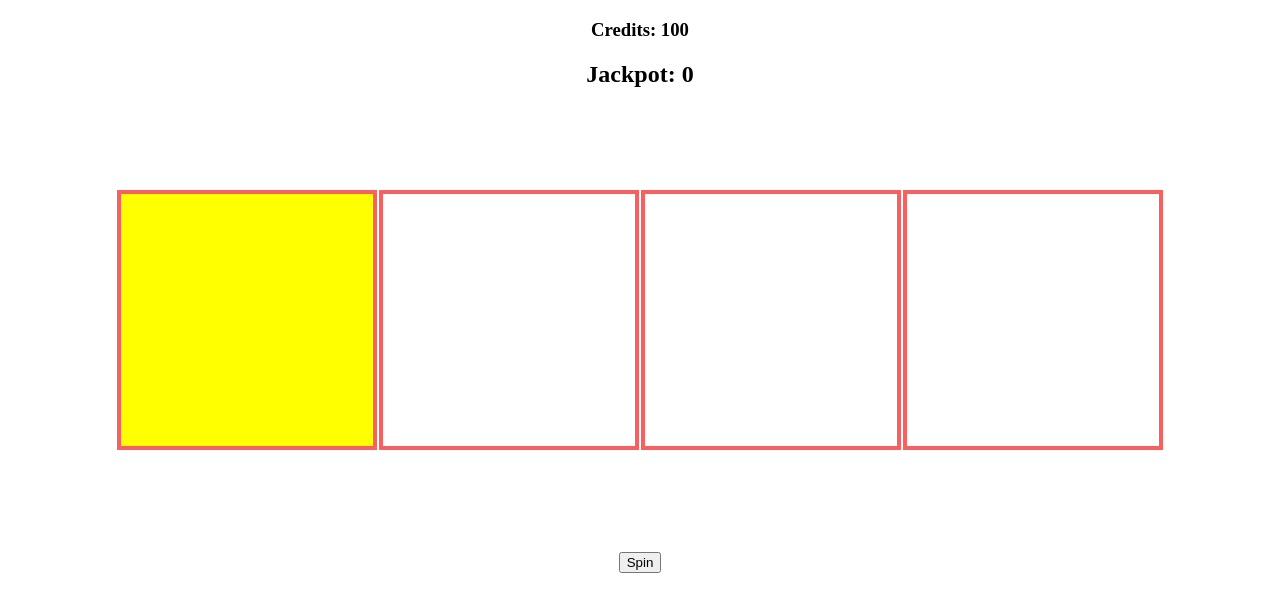
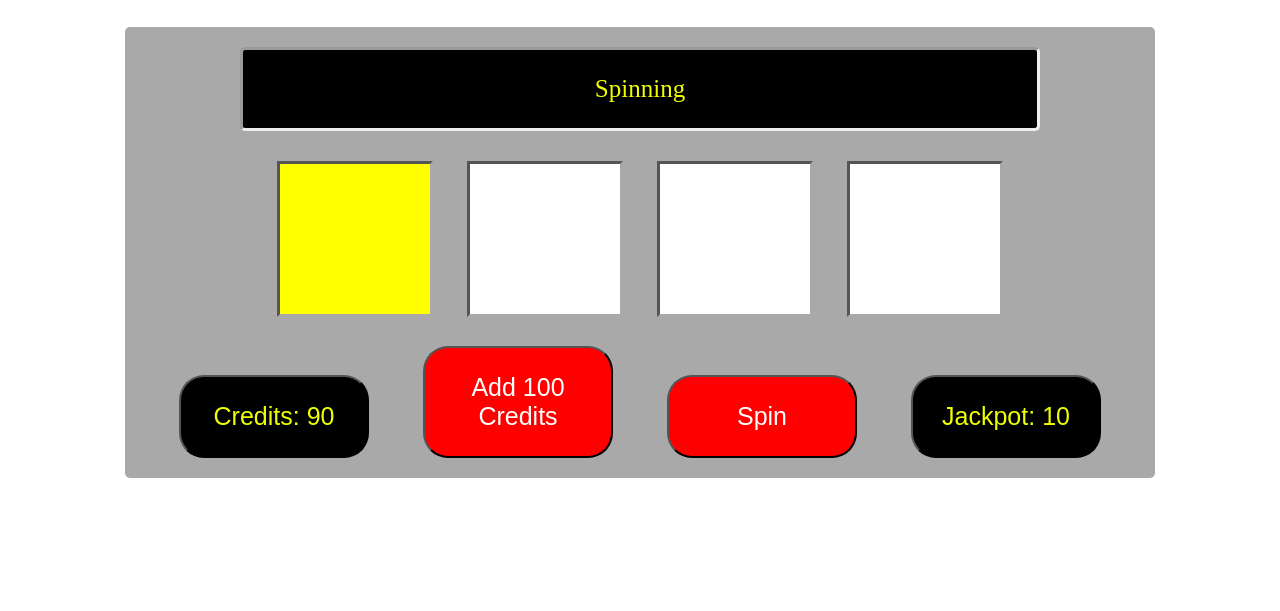
Before and after one commit to ConalG/Phorest_TechTest_slotMachine, a plain HTML site: page index.html in a window 1280 px wide. Both pictures are taken after a click on the button "Spin". Shown: the part 61-672 px from the top of the page. Drawn offline with Linux system fonts and the light colour scheme.

Commit message:
Update to Style.css
Update to design of game

```diff
--- a/index.html
+++ b/index.html
@@ -9,29 +9,22 @@
      <header class="center">
          <h1>Match All Four to Win!</h1>
      </header>
-     <div class="center">
-        <h3>Credits: <span id="money">100</span></h3>
-        <h2>Jackpot: <span id="prize">0</span></h2>
-     </div>
-     <div class="center">
-         <span id="result"></span>
-     </div>
-     <table class="center">
-         <tbody>
-              <tr>
-                <td id="slot1" class="c0">
-                </td>
-                <td id="slot2" class="c0">
-                </td>
-                <td id="slot3" class="c0">
-                </td>
-                <td id="slot4" class="c0">
-                </td>
-              </tr>
-         </tbody>
-     </table>
-     <div class="center">
-         <button id="play" onclick="spinning();">Spin</button>
-     </div>
+     <div class="machine">
+        <div class="display">
+            <span id="result">We have given you 100 credits on the house!</span>
+        </div>
+        <div class="center" id="slotbody">
+                <div id="slot1" class="c0"></div>
+                <div id="slot2" class="c0"></div>
+                <div id="slot3" class="c0"></div>
+                <div id="slot4" class="c0"></div>
+        </div>
+        <div class="center">
+            <button class="screen">Credits: <span id="money">100</span></button>
+            <button id="play" onclick="spinning();">Add 100 Credits</button>
+            <button id="play" onclick="spinning();">Spin</button>
+            <button class="screen">Jackpot: <span id="prize">0</span></button>
+        </div>
+    </div>
  </body>
 </html>
--- a/script.js
+++ b/script.js
@@ -1,6 +1,7 @@
 let credits = 100;
 let jackpot = 0;
 let result = false;
+
 
 //Genertate Random Number
 const generateRandomNumber = () =>{
@@ -27,12 +28,7 @@ const updateJackpot = () =>{
     const value = jackpot;
     prize.innerHTML = `${value}`;
 }
-
 //Main Functionality of Game
-const sleep = (milliseconds) => {
-    return new Promise(resolve => setTimeout(resolve, milliseconds))
-  }
-
 const playGame = () =>{
     let slot1Number = randomInt(5,10);
     let slot2Number = randomInt(10,15);
@@ -43,6 +39,9 @@ const playGame = () =>{
     let slot2Count = 0;
     let slot3Count = 0;
     let slot4Count = 0;
+
+    let resultBox = getElement("result")
+    resultBox.innerHTML="Spinning"
 
     const slot1Spin = () =>{
         slot1Count++;
@@ -87,6 +86,7 @@ const playGame = () =>{
         slot4Count++;
         if(slot4Count>=slot4Number){
             clearInterval(setspinslot4);
+            getresult();
             return null
         }
         let slot4 = getElement(`slot4`);
@@ -95,61 +95,45 @@ const playGame = () =>{
 		}
         slot4.className = "c"+(parseInt(slot4.className.substring(1))+1)
     }
-    setspinslot1 = setInterval(slot1Spin, 200);
-    setspinslot2 = setInterval(slot2Spin, 200);
-    setspinslot3 = setInterval(slot3Spin, 200);
-    setspinslot4 = setInterval(slot4Spin, 200);
-
-    //let num1 = generateRandomNumber();
-    //let num2 = generateRandomNumber();
-    //let num3 = generateRandomNumber();
-    //let num4 = generateRandomNumber();
-
-    //slot1.className = "c"+num1;
-    //slot2.className = "c"+num2;
-    //slot3.className = "c"+num3;
-    //slot4.className = "c"+num4;
+    setspinslot1 = setInterval(slot1Spin, 150);
+    setspinslot2 = setInterval(slot2Spin, 150);
+    setspinslot3 = setInterval(slot3Spin, 150);
+    setspinslot4 = setInterval(slot4Spin, 150);
 
     updateCredits();
     updateJackpot();
 
-    if(num1 == num2 && num2 == num3 && num3 == num4){
-        credits += jackpot;
-        jackpot = 0;
-        return result = true;
-     }
-    else{
-        return result = false;
-    }
 }
 
+
 const spinning = () =>{
-    playGame();
+    let resultBox = getElement("result")
+    if(credits >= 10){
+        credits -= 10
+        jackpot += 10
+        playGame();
+    }
+    else{
+        resultBox.innerHTML="Not Enough Credits"
+    }
+
 }
 
 //Gathers result of Game
 const getresult = () =>{
-    let resultBox = document.getElementById("result")
-    if(result){
+    let slot1 = getElement(`slot1`).className;
+    let slot2 = getElement(`slot2`).className;
+    let slot3 = getElement(`slot3`).className;
+    let slot4 = getElement(`slot4`).className;
+    let resultBox = getElement(`result`);
+
+    if(slot1 == slot2 && slot2 == slot3 && slot3 == slot4){
         resultBox.innerHTML="Congratulations you have won the Jackpot"
+        credits += jackpot
+        jackpot = 0
     }
     else{
         resultBox.innerHTML="Better luck next time!"
     }
 
 }
-
-//Checks if enough creidts to play the Game
-const spin = () =>{
-    let resultBox = document.getElementById("result")
-    if(credits >= 10){
-        credits -= 10
-        jackpot += 10
-        playGame();
-        getresult();
-    }
-    else{
-        resultBox.innerHTML="Not Enough Credits"
-    }
-
-}
--- a/style.css
+++ b/style.css
@@ -1,16 +1,82 @@
 .center{
     text-align: center;
 }
+#slot1, #slot2, #slot3, #slot4{
+    display: inline-block;
+	margin-top: 5px;
+	margin-left: 15px;
+	margin-right: 15px;
+	background-size: 150px;
+	width: 150px;
+	height: 150px;
+    border-style: inset;
+    border-color: darkgray;
+}
+#play{
+    width: 190px;
+    margin-top: 25px;
+    margin-left: 25px;
+    margin-right: 25px;
+	padding-top: 25px;
+	padding-bottom: 25px;
+	border-radius: 25px;
+	background-color: #ff0000;
+	color: #FFFFFF;
+	font-size: 25px;
+}
+.screen{
+    width: 190px;
+    margin-top: 25px;
+    margin-left: 25px;
+    margin-right: 25px;
+	padding-top: 25px;
+	padding-bottom: 25px;
+	border-radius: 25px;
+	background-color: #000000;
+	color: #eeff00;
+	font-size: 25px;
+}
+.balance{
+    margin-left: 100px;
+    margin-right: 100px;
+    margin-bottom: 25px;
+	padding-top: 25px;
+	padding-bottom: 25px;
+	border-radius: 5px;
+	text-align: center;
+	background-color: #000000;
+	color: #eeff00;
+	font-size: 15px;
+    border-style: inset;
+    height: 25px;
+}
+.display{
+    margin-left: 100px;
+    margin-right: 100px;
+    margin-bottom: 25px;
+	padding-top: 25px;
+	padding-bottom: 25px;
+	border-radius: 5px;
+	text-align: center;
+	background-color: #000000;
+	color: #eeff00;
+	font-size: 25px;
+    border-style: inset;
+}
 
-table {
-    margin: 100px auto;
-  }
+.machine{
+    border-radius: 5px;
+	background-color: darkgray;
+	margin-top: 30px;
+	padding-top: 20px;
+	padding-bottom: 20px;
+	padding-left: 15px;
+	padding-right: 15px;
+	width: 1000px;
+    margin-left: auto;
+    margin-right: auto;
+}
 
-td {
-    border: 4px solid #f86060;
-    width: 250px;
-    height: 250px;
-  }
 .c1{
     background-color: black;
 }
@@ -23,3 +89,12 @@ td {
 .c4{
     background-color: yellow;
 }
+input{
+    height: 50px;
+    background-color: #000000;
+    color: #eeff00;
+}
+.tab{
+    display: inline-block;
+    margin: 40px;
+}
```
